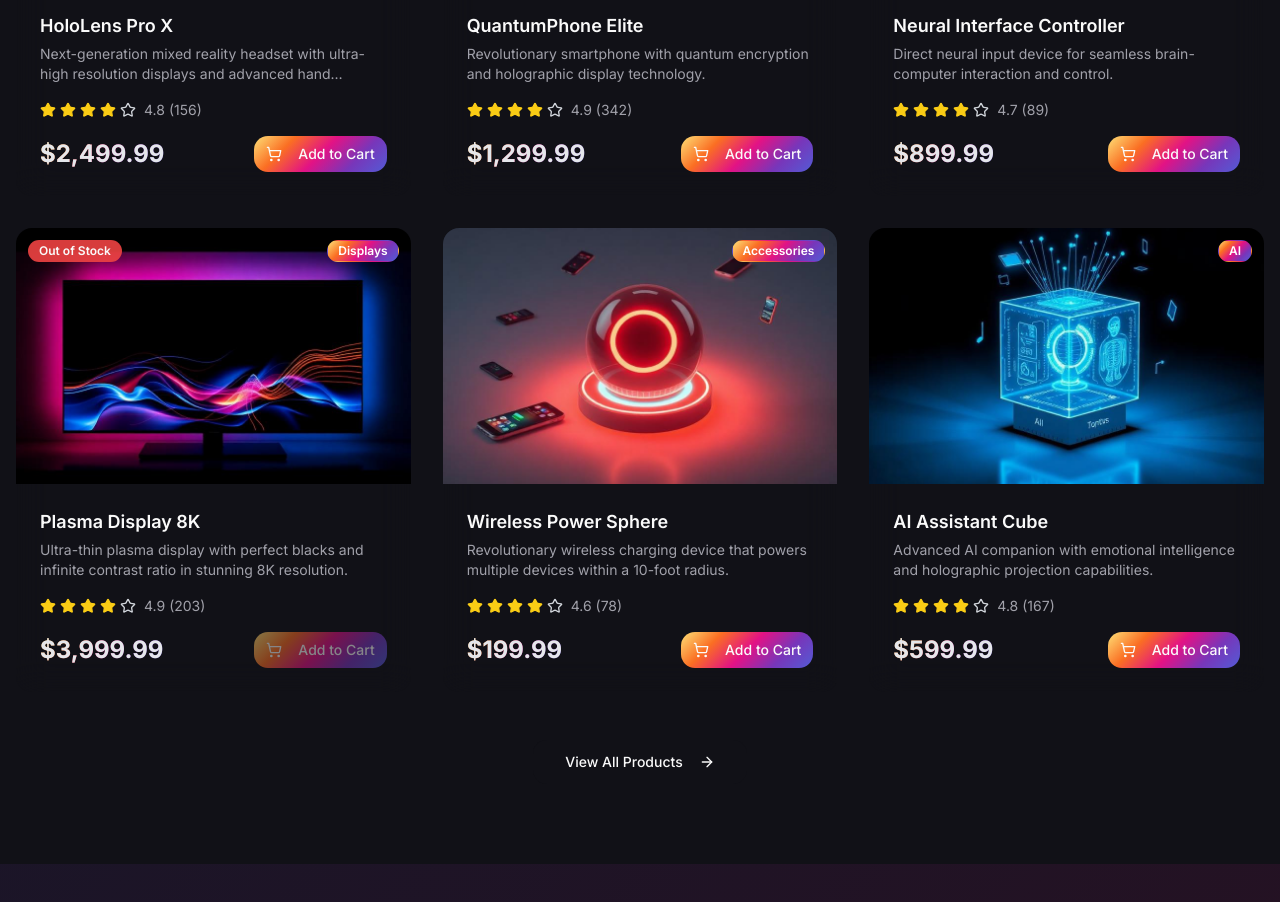
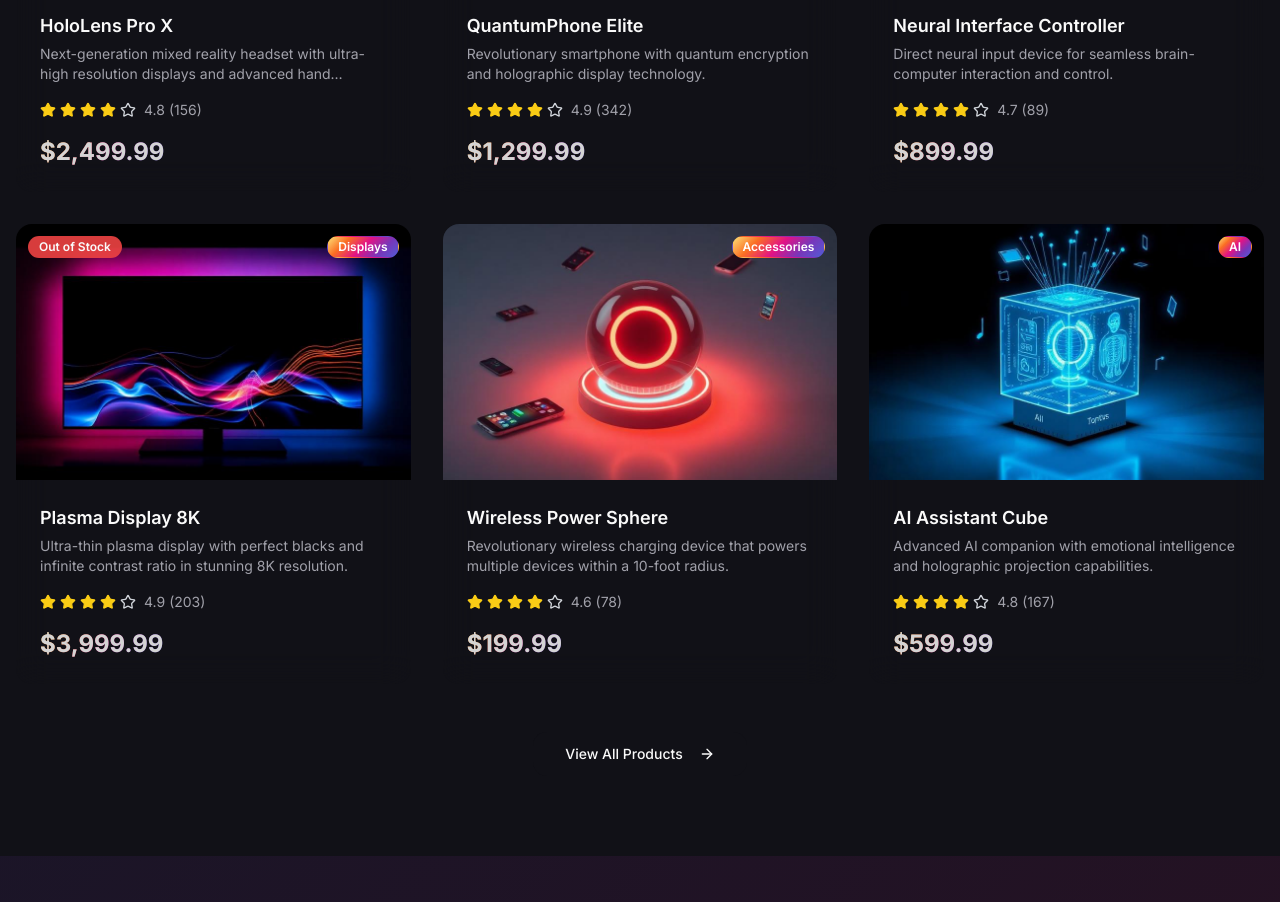
Before and after one commit to rocky-pc/chroma-flux-shop, a React (Vite) app: page / in a window 1280 px wide. Shown: the part 1860-2762 px from the top of the page. Built offline with nearby package versions, Linux system fonts and the light colour scheme.

Commit message:
Visual edit in Lovable
Edited UI in Lovable

```diff
--- a/src/components/ProductCard.tsx
+++ b/src/components/ProductCard.tsx
@@ -94,15 +94,12 @@ const ProductCard = ({
             {/* Price and Actions */}
             <div className="flex items-center justify-between">
               <div className="space-y-1">
-                <p className="text-2xl font-bold bg-gradient-instagram bg-clip-text text-gray-200">
+                <p className="text-2xl font-bold bg-gradient-instagram bg-clip-text text-neutral-300">
                   ${product.price.toLocaleString()}
                 </p>
               </div>
 
-              <Button onClick={handleAddToCart} disabled={!product.inStock} className="bg-gradient-instagram hover:shadow-lg hover:shadow-primary/25 transition-all duration-300" size="sm">
-                <ShoppingCart className="w-4 h-4 mr-2" />
-                Add to Cart
-              </Button>
+
             </div>
           </div>
         </div>
```
